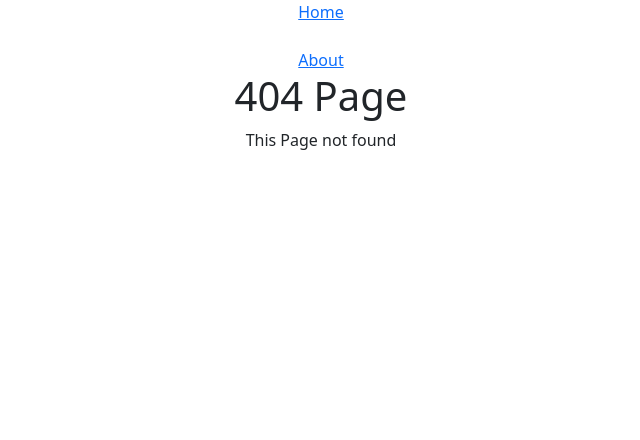
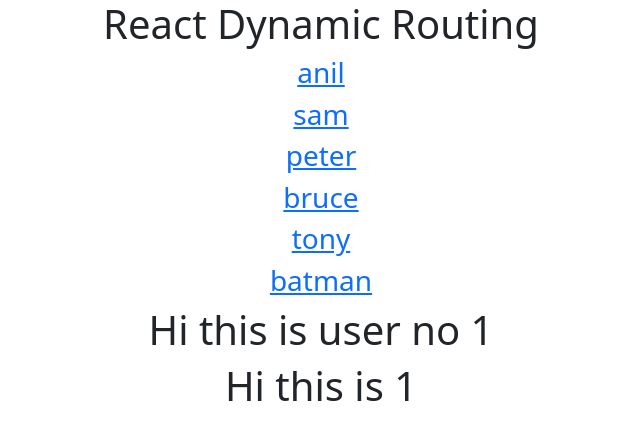
Before and after one commit to Deepakiit17/React_Tutorial, a React (Create React App) app: page /user/1/1 in a window 1280 px wide. Before the commit this address had no page. Shown: the top 440 px of the page, without its empty margins (319-959 px from the left). Built offline with nearby package versions, Linux system fonts and the light colour scheme.

Commit message:
dynamic routing params

```diff
--- a/src/404.js
+++ /dev/null
@@ -1,10 +0,0 @@
-function PageNotFound() {
-  return (
-    <div>
-      <h1>404 Page</h1>
-      <p>This Page not found </p>
-    </div>
-  );
-}
-
-export default PageNotFound;
--- a/src/About.js
+++ /dev/null
@@ -1,10 +0,0 @@
-function About() {
-  return (
-    <div>
-      <h1>About Page</h1>
-      <p>This is my About Page</p>
-    </div>
-  );
-}
-
-export default About;
--- a/src/App.js
+++ b/src/App.js
@@ -1,19 +1,32 @@
 import "./App.css";
 import React from "react";
-import { Route, Routes } from "react-router-dom";
-import Home from "./Home";
-import About from "./About";
-import Nav from "./Nav";
-import PageNotFound from "./404";
+import { BrowserRouter as Router, Route, Routes, Link } from "react-router-dom";
+import User from "./User";
 function App() {
+  let users = [
+    { id: 1, name: "anil", email: "anil@test.com" },
+    { id: 2, name: "sam", email: "sam@test.com" },
+    { id: 3, name: "peter", email: "peter@test.com" },
+    { id: 4, name: "bruce", email: "bruce@test.com" },
+    { id: 5, name: "tony", email: "tony@test.com" },
+    { id: 13, name: "batman", email: "bat@test.com" },
+  ];
   return (
     <div className="App">
-      <Nav />
-      <Routes>
-        <Route path="/" exact={true} element={<Home />} />
-        <Route path="/about" element={<About />} />
-        <Route path="*" element={<PageNotFound />} />
-      </Routes>
+      <Router>
+        <h1> React Dynamic Routing</h1>
+
+        {users.map((item, i) => (
+          <div key={i}>
+            <Link to={"/user/" + item.id + "/" + item.name}>
+              <h3>{item.name}</h3>
+            </Link>
+          </div>
+        ))}
+        <Routes>
+          <Route path="/user/:id/:name" element={<User />} />
+        </Routes>
+      </Router>
     </div>
   );
 }
--- a/src/Home.js
+++ /dev/null
@@ -1,10 +0,0 @@
-function Home() {
-  return (
-    <div>
-      <h1>Home Page</h1>
-      <p>This is my Home Page</p>
-    </div>
-  );
-}
-
-export default Home;
--- a/src/Nav.js
+++ /dev/null
@@ -1,14 +0,0 @@
-import { Link } from "react-router-dom";
-
-function Nav() {
-  return (
-    <div>
-      <Link to="/">Home</Link>
-      <br />
-      <br />
-      <Link to="/about">About</Link>
-    </div>
-  );
-}
-
-export default Nav;
--- /dev/null
+++ b/src/User.js
@@ -0,0 +1,30 @@
+import React from "react";
+import { useParams } from "react-router-dom";
+
+function User() {
+  const { id, name } = useParams();
+
+  console.warn(id);
+
+  return (
+    <div>
+      <h1>Hi this is user no {id}</h1>
+      <h1>Hi this is {name}</h1>
+    </div>
+  );
+}
+
+export default User;
+
+// import { withRouter } from "react-router-dom";
+// function User(props) {
+//   console.warn(props.match.params.id);
+//   return (
+//     <div>
+//       <h1>Hi this is user no {props.match.params.id}</h1>
+//       <h1>Hi this is {props.match.params.name}</h1>
+//     </div>
+//   );
+// }
+
+// export default withRouter(User);
--- a/src/index.js
+++ b/src/index.js
@@ -4,14 +4,11 @@
 import App from "./App";
 import "bootstrap/dist/css/bootstrap.min.css";
 import reportWebVitals from "./reportWebVitals";
-import { BrowserRouter as Router } from "react-router-dom";
 
 const root = ReactDOM.createRoot(document.getElementById("root"));
 root.render(
   <React.StrictMode>
-    <Router>
-      <App />
-    </Router>
+    <App />
   </React.StrictMode>
 );
 
```
